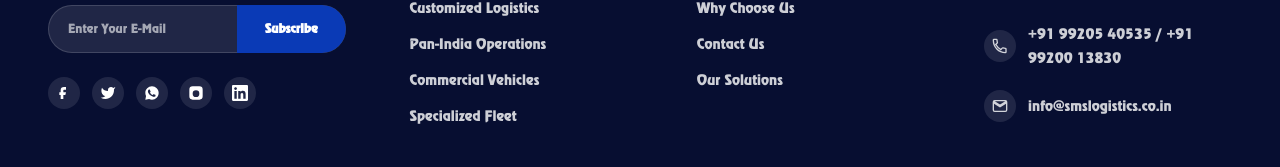
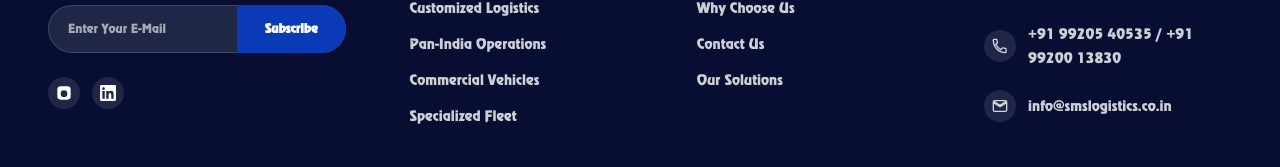
Before and after one commit to AneeVerse/sms-logistics, a Next.js app: page / in a window 1280 px wide. Shown: the part 6937-7104 px from the top of the page. Built offline with nearby package versions, Linux system fonts and the light colour scheme.

Commit message:
refactor(Footer): remove unused social media icons
Keep only Instagram and LinkedIn icons as they are the active social media links

```diff
--- a/src/components/Footer.tsx
+++ b/src/components/Footer.tsx
@@ -58,9 +58,6 @@
 						{/* Social icons */}
 						<div className="mt-5 sm:mt-6 flex items-center gap-2 sm:gap-3">
 							{[
-								{ label: "Facebook", href: "#", d: "M15 3h-3a5 5 0 00-5 5v3H5v4h2v6h4v-6h3l1-4h-4V8a1 1 0 011-1h3z" },
-								{ label: "Twitter", href: "#", d: "M23 3a10.9 10.9 0 01-3.14 1.53A4.48 4.48 0 0012 8v1A10.66 10.66 0 013 4s-4 9 5 13a11.64 11.64 0 01-7 2c9 5 20 0 20-11.5a4.5 4.5 0 00-.08-.83A7.72 7.72 0 0023 3z" },
-								{ label: "WhatsApp", href: "#", d: "M12 2C6.48 2 2 6.48 2 12c0 1.54.36 3.04 1.05 4.35L2 22l5.65-1.05C8.96 21.64 10.46 22 12 22c5.52 0 10-4.48 10-10S17.52 2 12 2zm5.5 14.36c-.24.69-1.2 1.26-1.97 1.42-.52.11-1.2.21-3.49-.75-2.91-1.22-4.8-4.15-4.95-4.34-.14-.19-1.18-1.57-1.18-2.99 0-1.42.75-2.12 1.02-2.41.27-.29.59-.36.79-.36s.4.01.57.01c.18 0 .43-.07.67.51.24.59.83 2.02.9 2.17.07.15.12.32.02.51-.09.19-.14.31-.28.48-.14.17-.29.38-.41.51-.14.15-.28.31-.12.61.16.3.71 1.17 1.53 1.89 1.05.93 1.94 1.22 2.21 1.36.27.14.43.12.59-.07.16-.19.68-.79.86-1.06.18-.27.36-.23.61-.14.25.09 1.58.75 1.85.88.27.13.45.2.52.31.07.11.07.64-.17 1.33z" },
 								{ label: "Instagram", href: "https://www.instagram.com/sms_logistics25?igsh=MWFscDl0YzI3MHdraw==", d: "M7 2h10a5 5 0 015 5v10a5 5 0 01-5 5H7a5 5 0 01-5-5V7a5 5 0 015-5zm10 4a1 1 0 110 2 1 1 0 010-2zm-5 2a5 5 0 100 10 5 5 0 000-10z" },
 								{ label: "LinkedIn", href: "https://www.linkedin.com/in/rakesh-sharma-42323a37a?utm_source=share&utm_campaign=share_via&utm_content=profile&utm_medium=android_app", d: "M20.447 20.452h-3.554v-5.569c0-1.328-.027-3.037-1.852-3.037-1.853 0-2.136 1.445-2.136 2.939v5.667H9.351V9h3.414v1.561h.046c.477-.9 1.637-1.85 3.37-1.85 3.601 0 4.267 2.37 4.267 5.455v6.286zM5.337 7.433c-1.144 0-2.063-.926-2.063-2.065 0-1.138.92-2.063 2.063-2.063 1.14 0 2.064.925 2.064 2.063 0 1.139-.925 2.065-2.064 2.065zm1.782 13.019H3.555V9h3.564v11.452zM22.225 0H1.771C.792 0 0 .774 0 1.729v20.542C0 23.227.792 24 1.771 24h20.451C23.2 24 24 23.227 24 22.271V1.729C24 .774 23.2 0 22.222 0h.003z" },
 							].map((icon) => (
```
